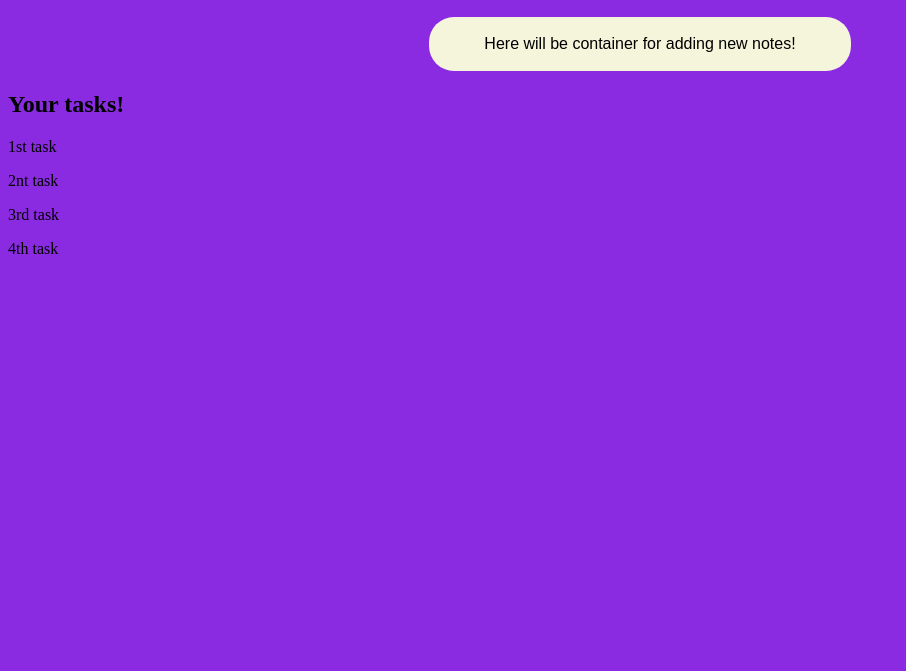
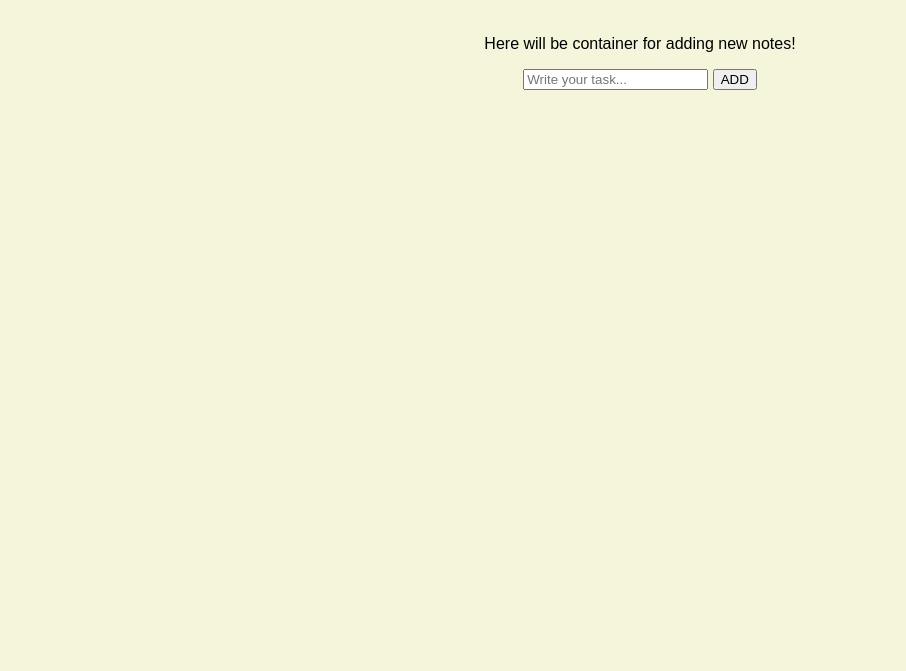
Before and after one commit to keranenkirill/taskwebapp, a plain HTML site: page main.html in a window 1280 px wide. Shown: the part 129-800 px from the top of the page, without its empty margins (0-906 px from the left). Drawn offline with Linux system fonts and the light colour scheme.

Commit message:
part of code copied from master for later changes and additions

```diff
--- a/main.css
+++ b/main.css
@@ -1,5 +1,6 @@
+
 body{
-    background-color: blueviolet;
+    background-color: beige;
 }
 
 .hellotxt{
@@ -23,15 +24,12 @@ body{
     margin: auto;
     padding: 2px;
 }
-.clear { clear: both;}
 
+#mylist{
+    text-align: center;
+    position: relative;
+    padding: 12px 8px 12px 40px;
+    list-style-type: none;
+    font-size: 30px;
 
-.Tasklist{
-    text-align: center;
-    font-family: Arial, sans-serif;
-    background-color: beige;
-    width: 33%;
-    border-radius: 25px;
-    margin: auto;
-    padding: 2px;
 }
--- a/main.html
+++ b/main.html
@@ -3,6 +3,7 @@
     <head>
         <meta charset="UTF-8">
         <link href="main.css" rel="stylesheet">
+        <script src="main.js"></script>
     </head>
     <body>
         <div class="hellotxt">
@@ -15,21 +16,13 @@
 
         <div class="container">
             <p>Here will be container for adding new notes!</p>
+            <input type="text" id="input" placeholder="Write your task..."></input>
+            <button onclick="addElement()"> ADD </button>
 
         </div>
 
-        <div class="clear"></div>
-        <h2></h2>
+        <ul id="mylist">
 
-        <div class="TaskList">
-            <h2>Your tasks!</h2>
-            <p>1st task</p>
-            <p>2nt task</p>
-            <p>3rd task</p>
-            <p>4th task</p>
-
-        </div>
-
-
+        </ul>
     </body>
 </html>
--- a/main.js
+++ b/main.js
@@ -1 +1,18 @@
-console.log("Hello world!");
+//function to add new task in list
+function addElement(){
+    //creating list element
+    var li = document.createElement("li");
+    //storing input field value into variable
+    var inputValue = document.getElementById("input").value;
+    //creating text node for adding to list element
+    var text = document.createTextNode(inputValue);
+
+    //list element appends text node value
+    li.appendChild(text);
+    //adding list element in unordered list element
+    document.getElementById("mylist").appendChild(li);
+    //updating textfield value to none
+    document.getElementById("input").value = "";
+
+
+}
```
